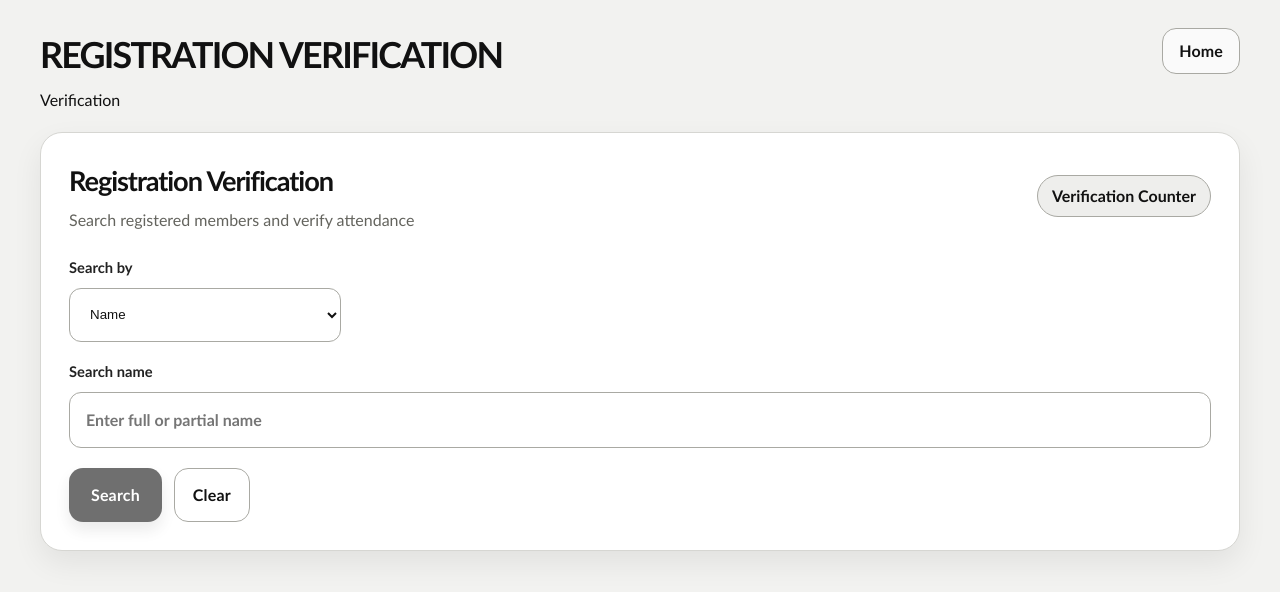
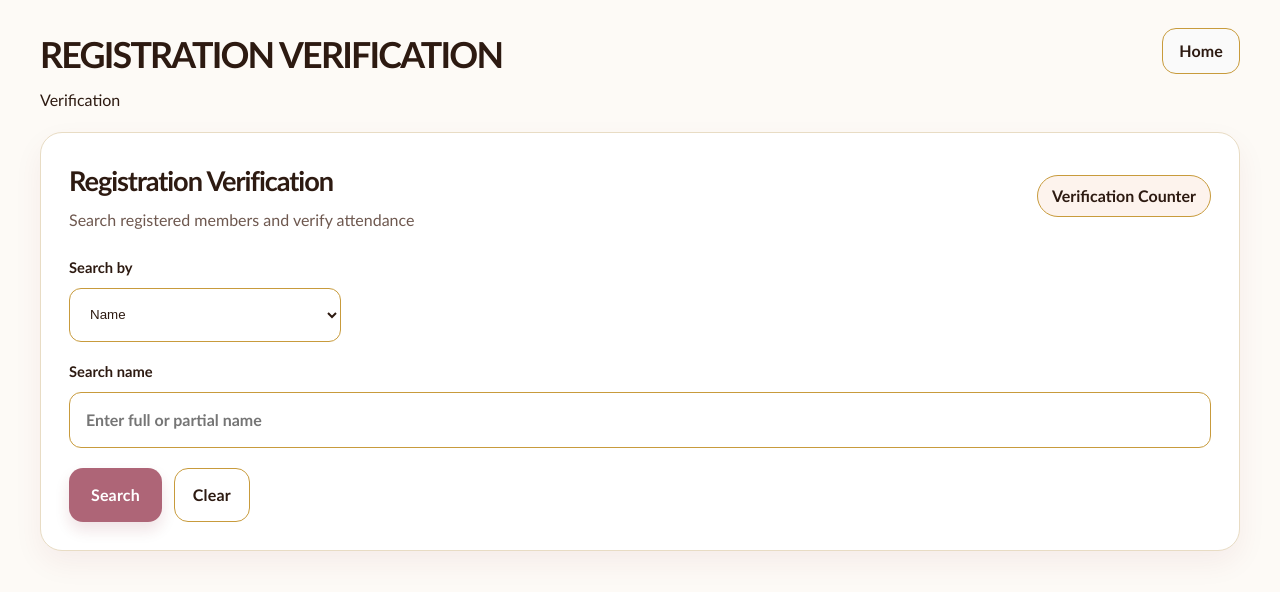
Before and after one commit to padhu-svg/kmjj, a React (Vite) app in the folder frontend/: page /search in a window 1280 px wide. Shown: the top 592 px of the page. Built offline with nearby package versions, Linux system fonts and the light colour scheme.

Commit message:
Update color scheme to match KMJ theme (maroon/gold)

```diff
--- a/frontend/src/styles.css
+++ b/frontend/src/styles.css
@@ -2,32 +2,32 @@
   font-family: 'Trebuchet MS', 'Segoe UI', sans-serif;
   line-height: 1.5;
   font-weight: 400;
-  color: #111111;
-  background: #f2f2f0;
+  color: #2d1a11;
+  background: #fdfaf6;
   font-synthesis: none;
   text-rendering: optimizeLegibility;
   -webkit-font-smoothing: antialiased;
   -moz-osx-font-smoothing: grayscale;
-  --page-bg: #f2f2f0;
+  --page-bg: #fdfaf6;
   --panel: #ffffff;
   --panel-soft: #fafafa;
-  --surface: #eeeeec;
-  --line: #d6d6d2;
-  --line-strong: #a9a9a3;
-  --primary: #111111;
-  --primary-strong: #000000;
-  --primary-soft: #f0f0ed;
-  --accent: #111111;
-  --accent-soft: #f0f0ed;
-  --warning-bg: #f6f6f4;
-  --warning-text: #222222;
+  --surface: #fdf3ed;
+  --line: #e8dcc4;
+  --line-strong: #c89b3c;
+  --primary: #7A001E;
+  --primary-strong: #5a0016;
+  --primary-soft: #f4eaec;
+  --accent: #E07A00;
+  --accent-soft: #fbf0e6;
+  --warning-bg: #fffbf0;
+  --warning-text: #8b5b00;
   --danger-bg: #fff1f1;
   --danger-text: #b42318;
   --success-bg: #edf8f0;
   --success-text: #18743a;
-  --text: #111111;
-  --muted: #64645e;
-  --shadow: 0 12px 30px rgba(0, 0, 0, 0.07);
+  --text: #2d1a11;
+  --muted: #6e584f;
+  --shadow: 0 12px 30px rgba(122, 0, 30, 0.06);
 }
 
 * {
@@ -79,7 +79,7 @@ button {
   letter-spacing: 0.14em;
   font-weight: 800;
   font-size: 0.72rem;
-  color: #111111;
+  color: var(--primary);
   text-transform: uppercase;
 }
 
@@ -107,7 +107,7 @@ h2 {
 
 .card-panel__inner {
   margin-top: 24px;
-  background: #f7f7f5;
+  background: var(--surface);
   border-radius: 20px;
   border: 1px solid var(--line);
   padding: 24px;
@@ -151,7 +151,7 @@ h2 {
   flex-direction: column;
   gap: 10px;
   font-weight: 600;
-  color: #222222;
+  color: var(--text);
 }
 
 .field span {
@@ -184,8 +184,8 @@ h2 {
 .field input:focus,
 .field textarea:focus,
 .field select:focus {
-  border-color: #111111;
-  box-shadow: 0 0 0 3px rgba(0, 0, 0, 0.08);
+  border-color: var(--primary);
+  box-shadow: 0 0 0 3px rgba(122, 0, 30, 0.15);
 }
 
 .full-width {
@@ -204,10 +204,10 @@ h2 {
 }
 
 .primary-button {
-  background: #111111;
+  background: var(--primary);
   color: #ffffff;
   padding: 0 22px;
-  box-shadow: 0 8px 16px rgba(0, 0, 0, 0.14);
+  box-shadow: 0 8px 16px rgba(122, 0, 30, 0.2);
 }
 
 .secondary-button {
@@ -365,7 +365,7 @@ h2 {
   display: flex;
   flex-direction: column;
   gap: 8px;
-  color: #333333;
+  color: var(--text);
 }
 
 .info-line {
@@ -397,7 +397,7 @@ h2 {
   align-items: center;
   gap: 10px;
   min-height: 38px;
-  color: #222222;
+  color: var(--text);
 }
 
 .checkbox-row input {
@@ -458,7 +458,7 @@ h2 {
   flex-direction: column;
   gap: 4px;
   margin-bottom: 18px;
-  color: #333333;
+  color: var(--text);
 }
 
 .empty-state {
@@ -541,7 +541,7 @@ h2 {
   margin-top: 22px;
   font-size: 1rem;
   font-weight: 800;
-  color: #111111;
+  color: var(--primary);
 }
 
 .success-list {
```
